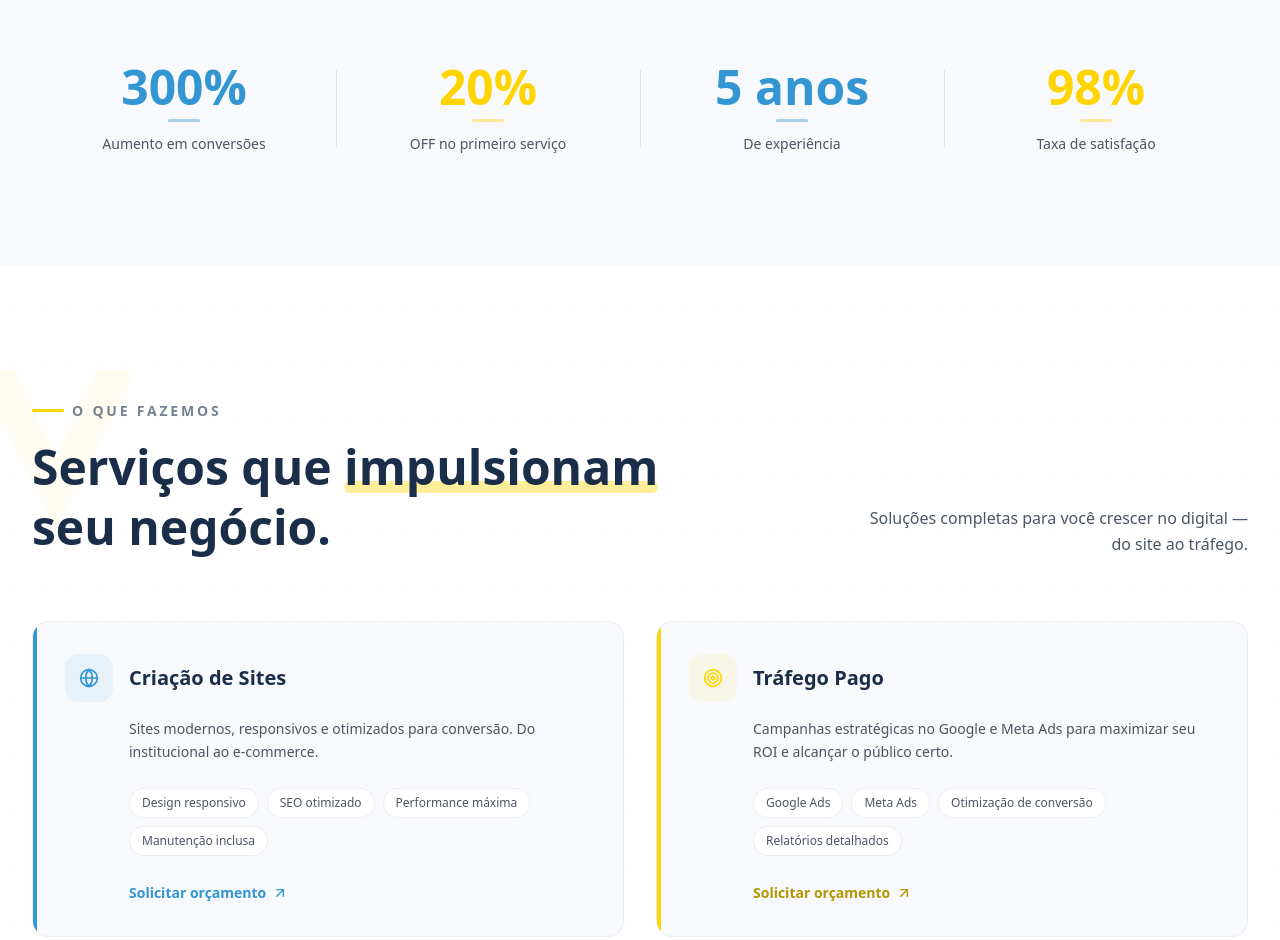
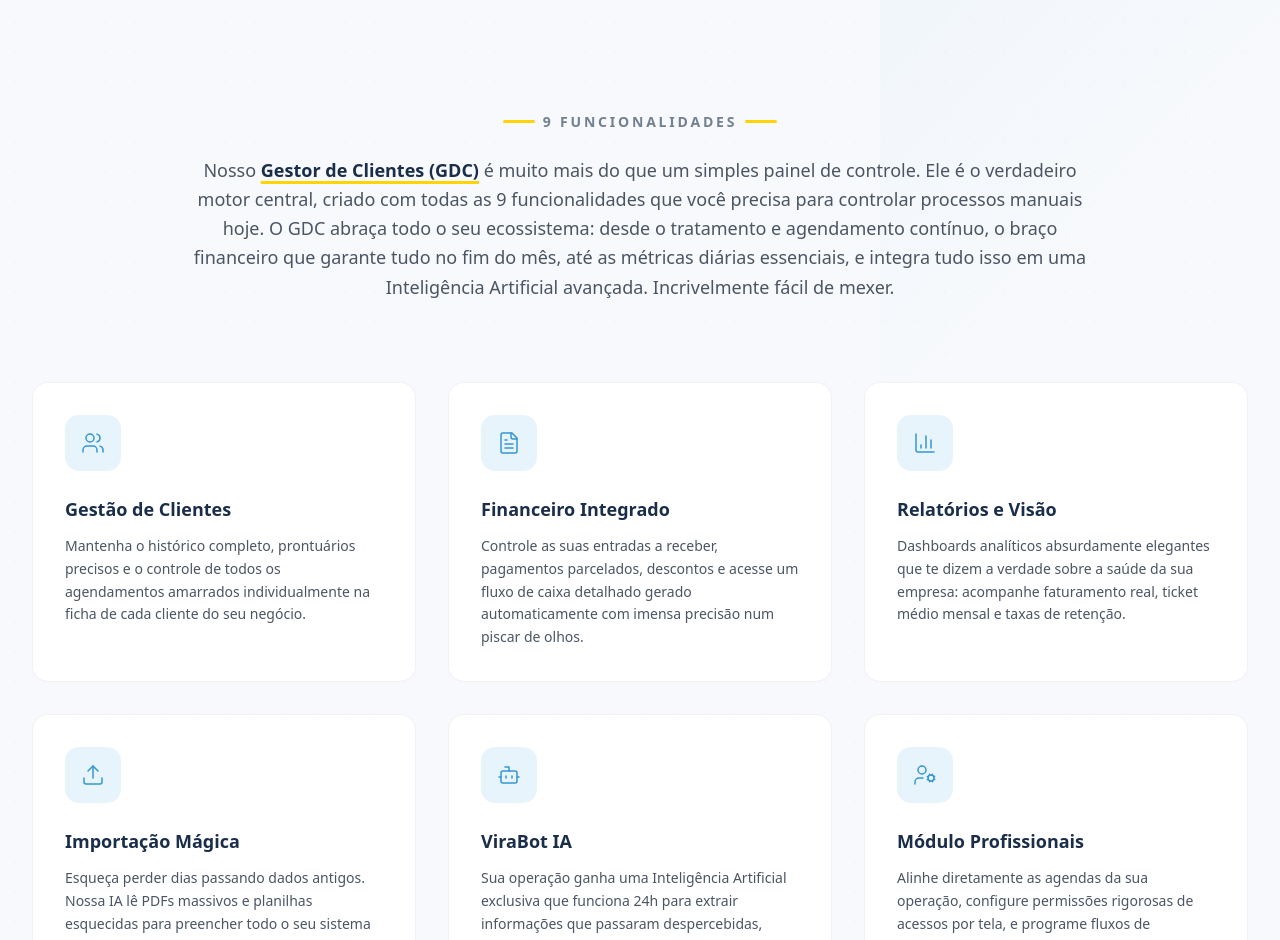
Before and after one commit to daltrovitor/viraweb, a Next.js app: page / in a window 1280 px wide. Shown: the part 1860-2800 px from the top of the page. Built offline with nearby package versions, Linux system fonts and the light colour scheme; no server answers.

Commit message:
redesign

```diff
--- a/app/page.tsx
+++ b/app/page.tsx
@@ -1,5 +1,6 @@
 import { Header } from "@/components/header"
 import { Hero } from "@/components/hero"
+import { GDCFeatures } from "@/components/gdc-features"
 import { Services } from "@/components/services"
 import { Stats } from "@/components/stats"
 import { CTA } from "@/components/cta"
@@ -22,6 +23,7 @@ export default function Home() {
     <main className="min-h-screen">
       <Header />
       <Hero />
+      <GDCFeatures />
       <Stats />
       <Services />
       <CTA />
--- /dev/null
+++ b/components/gdc-features.tsx
@@ -0,0 +1,144 @@
+"use client"
+
+import { motion } from "framer-motion"
+import ScrollAnimate from "./scroll-animate"
+import { Users, FileText, BarChart3, Upload, Bot, UserCog } from "lucide-react"
+
+const gdcFeatures = [
+  {
+    icon: Users,
+    title: "Gestão de Clientes",
+    description:
+      "Mantenha o histórico completo, prontuários precisos e o controle de todos os agendamentos amarrados individualmente na ficha de cada cliente do seu negócio.",
+    color: "#3396d3",
+  },
+  {
+    icon: FileText,
+    title: "Financeiro Integrado",
+    description:
+      "Controle as suas entradas a receber, pagamentos parcelados, descontos e acesse um fluxo de caixa detalhado gerado automaticamente com imensa precisão num piscar de olhos.",
+    color: "#3396d3",
+  },
+  {
+    icon: BarChart3,
+    title: "Relatórios e Visão",
+    description:
+      "Dashboards analíticos absurdamente elegantes que te dizem a verdade sobre a saúde da sua empresa: acompanhe faturamento real, ticket médio mensal e taxas de retenção.",
+    color: "#3396d3",
+  },
+  {
+    icon: Upload,
+    title: "Importação Mágica",
+    description:
+      "Esqueça perder dias passando dados antigos. Nossa IA lê PDFs massivos e planilhas esquecidas para preencher todo o seu sistema online num processo de menos de 2 segundos.",
+    color: "#3396d3",
+  },
+  {
+    icon: Bot,
+    title: "ViraBot IA",
+    description:
+      "Sua operação ganha uma Inteligência Artificial exclusiva que funciona 24h para extrair informações que passaram despercebidas, organizar registros complexos e te mostrar insights.",
+    color: "#3396d3",
+  },
+  {
+    icon: UserCog,
+    title: "Módulo Profissionais",
+    description:
+      "Alinhe diretamente as agendas da sua operação, configure permissões rigorosas de acessos por tela, e programe fluxos de pagamentos ou comissões individuais para sua equipe.",
+    color: "#3396d3",
+  },
+]
+
+export function GDCFeatures() {
+  return (
+    <section id="gdc-features" className="relative bg-[#f7f9fc] overflow-hidden">
+      {/* Background decorativo */}
+      <div className="absolute inset-0 pointer-events-none">
+        <div
+          className="absolute inset-0 opacity-[0.02]"
+          style={{
+            backgroundImage: "radial-gradient(#1a2e4a 1px, transparent 1px)",
+            backgroundSize: "30px 30px",
+          }}
+        />
+        {/* Linhas decorativas diagonais */}
+        <div
+          className="absolute top-0 right-0 w-[400px] h-[400px] opacity-[0.03]"
+          style={{
+            background: "linear-gradient(135deg, #3396d3 0%, transparent 60%)",
+          }}
+        />
+        <div
+          className="absolute bottom-0 left-0 w-[300px] h-[300px] opacity-[0.03]"
+          style={{
+            background: "linear-gradient(315deg, #ffd400 0%, transparent 60%)",
+          }}
+        />
+      </div>
+
+      <div className="container relative z-10 mx-auto px-4 sm:px-6 lg:px-8 py-24 md:py-32">
+        {/* Texto introdutório centralizado */}
+        <ScrollAnimate delay={0}>
+          <div className="text-center max-w-4xl mx-auto mb-20">
+            <div className="inline-flex items-center gap-2 mb-6">
+              <span className="w-8 h-[3px] bg-[#ffd400] rounded-full" />
+              <span className="text-sm font-bold tracking-[0.2em] uppercase text-[#1a2e4a]/60">
+                9 funcionalidades
+              </span>
+              <span className="w-8 h-[3px] bg-[#ffd400] rounded-full" />
+            </div>
+
+            <p className="text-base md:text-lg text-[#4b5563] leading-relaxed">
+              Nosso{" "}
+              <strong className="text-[#1a2e4a] font-black underline decoration-[#ffd400] decoration-[3px] underline-offset-4">
+                Gestor de Clientes (GDC)
+              </strong>{" "}
+              é muito mais do que um simples painel de controle. Ele é o verdadeiro motor central,
+              criado com todas as 9 funcionalidades que você precisa para controlar processos manuais
+              hoje. O GDC abraça todo o seu ecossistema: desde o tratamento e agendamento contínuo, o
+              braço financeiro que garante tudo no fim do mês, até as métricas diárias essenciais, e
+              integra tudo isso em uma Inteligência Artificial avançada. Incrivelmente fácil de mexer.
+            </p>
+          </div>
+        </ScrollAnimate>
+
+        {/* Grid 3x2 de features */}
+        <div className="grid grid-cols-1 md:grid-cols-2 lg:grid-cols-3 gap-6 lg:gap-8">
+          {gdcFeatures.map((feature, i) => (
+            <ScrollAnimate key={i} delay={i * 0.06}>
+              <motion.div
+                initial={{ opacity: 0, y: 30 }}
+                whileInView={{ opacity: 1, y: 0 }}
+                viewport={{ once: true }}
+                transition={{ duration: 0.5, delay: i * 0.08 }}
+                className="group h-full"
+              >
+                <div className="relative bg-white rounded-2xl p-8 border border-[#1a2e4a]/[0.06] hover:border-[#3396d3]/20 transition-all duration-500 h-full flex flex-col hover:shadow-xl hover:shadow-[#3396d3]/[0.04]">
+                  {/* Glow sutil no hover */}
+                  <div className="absolute -top-16 -right-16 w-32 h-32 rounded-full bg-[#3396d3]/5 opacity-0 group-hover:opacity-100 transition-opacity duration-500 blur-3xl" />
+
+                  {/* Ícone */}
+                  <div className="relative z-10 mb-6">
+                    <div className="w-14 h-14 rounded-xl bg-[#e8f4fb] flex items-center justify-center group-hover:scale-110 transition-transform duration-300">
+                      <feature.icon className="h-6 w-6 text-[#3396d3]" strokeWidth={1.5} />
+                    </div>
+                  </div>
+
+                  {/* Título */}
+                  <h3 className="relative z-10 text-lg font-black text-[#1a2e4a] mb-3">
+                    {feature.title}
+                  </h3>
+
+                  {/* Descrição */}
+                  <p className="relative z-10 text-sm text-[#4b5563] leading-relaxed flex-1">
+                    {feature.description}
+                  </p>
+                </div>
+              </motion.div>
+            </ScrollAnimate>
+          ))}
+        </div>
+      </div>
+    </section>
+  )
+}
--- a/components/hero.tsx
+++ b/components/hero.tsx
@@ -394,17 +394,16 @@ export function Hero() {
                 </h2>
 
                 <p className="text-base text-gray-400 mb-10 leading-relaxed max-w-md">
-                  O <strong className="text-white">Gerenciador de Conteúdo</strong> é o painel exclusivo
-                  que entregamos junto com cada site. Edite tudo sem código, sem complicação.
+                  Nosso <strong className="text-white">Gestor de Clientes (GDC)</strong> é muito mais do que um simples painel de controle. Ele é o verdadeiro motor central, criado com todas as 9 funcionalidades que você precisa para controlar processos manuais hoje.
                 </p>
 
                 {/* Features 2x2 */}
                 <div className="grid grid-cols-2 gap-4 mb-10">
                   {[
-                    { icon: "✏️", title: "Edite textos", desc: "Mude qualquer conteúdo" },
-                    { icon: "🖼️", title: "Troque imagens", desc: "Galeria integrada" },
-                    { icon: "📊", title: "Estatísticas", desc: "Dados em tempo real" },
-                    { icon: "💬", title: "Suporte direto", desc: "WhatsApp integrado" },
+                    { icon: "👥", title: "Gestão de Clientes", desc: "Histórico completo e prontuários" },
+                    { icon: "💰", title: "Financeiro Integrado", desc: "Fluxo de caixa automático" },
+                    { icon: "📊", title: "Relatórios e Visão", desc: "Dashboards analíticos" },
+                    { icon: "🤖", title: "ViraBot IA", desc: "Inteligência Artificial 24h" },
                   ].map((f, i) => (
                     <motion.div
                       key={i}
```
